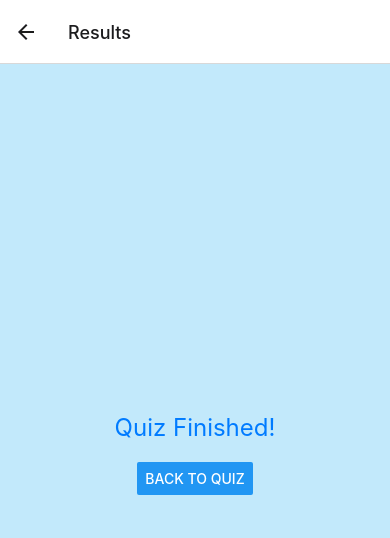
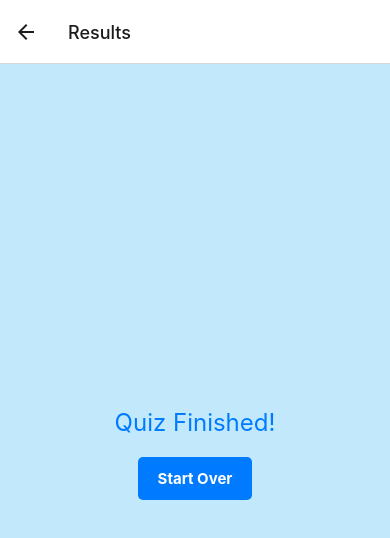
Before and after one commit to areebaqamar021/react-native-projects, a React Native app in the folder practiceApp/: screen /Results in a window 390 px wide. Shown: the top 538 px of the page. Built offline with nearby package versions, Linux system fonts and the light colour scheme.

Commit message:
Refactor ResultsScreen.js: Update button styles and add "Start Over" button

```diff
--- a/practiceApp/src/quizApp/ResultsScreen.js
+++ b/practiceApp/src/quizApp/ResultsScreen.js
@@ -1,11 +1,13 @@
 import React from 'react';
-import { StyleSheet, Text, View, Button } from 'react-native';
+import { StyleSheet, Text, View, TouchableOpacity } from 'react-native';
 
 const ResultsScreen = ({ navigation }) => {
     return (
         <View style={styles.container}>
             <Text style={styles.title}>Quiz Finished!</Text>
-            <Button title="Back to Quiz" onPress={() => navigation.navigate('Start')} />
+            <TouchableOpacity style={styles.button} onPress={() => navigation.navigate('Start')}>
+                <Text style={styles.buttonText}>Start Over</Text>
+            </TouchableOpacity>
         </View>
     );
 };
@@ -23,6 +25,18 @@ const styles = StyleSheet.create({
         marginBottom: 20,
         color: '#007bff',
     },
+    button: {
+        paddingVertical: 12,
+        paddingHorizontal: 20,
+        borderRadius: 5,
+        backgroundColor: '#007bff',
+        color: 'white',
+    },
+    buttonText: {
+        color: 'white',
+        fontSize: 15,
+        fontWeight: 'bold',
+    },
 });
 
 export default ResultsScreen;
```
